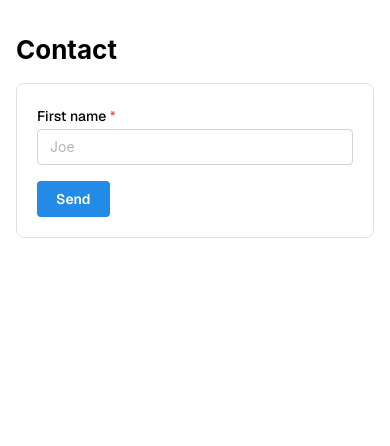
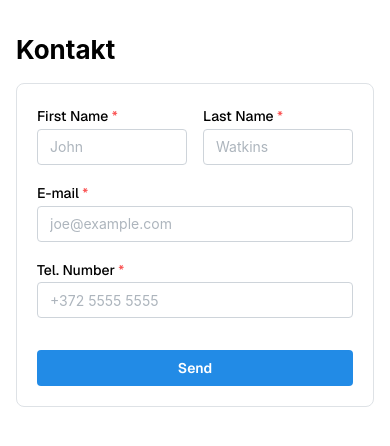
Before and after one commit to RenatMagsumov/rp2025, a Next.js app in the folder 2025-10-02/nextjs-with-supabase/: page /kontakt in a window 390 px wide. Shown: the top 446 px of the page. Built offline with nearby package versions, Linux system fonts and the light colour scheme.

Commit message:
feat(contact): add last_name, email and phone fields with validation

```diff
--- a/2025-10-02/nextjs-with-supabase/app/kontakt/page.tsx
+++ b/2025-10-02/nextjs-with-supabase/app/kontakt/page.tsx
@@ -1,18 +1,37 @@
 "use client";
 
 import { useForm } from "@mantine/form";
-import { Container, Title, Paper, TextInput, Button } from "@mantine/core";
+import {
+    Container,
+    Title,
+    Paper,
+    TextInput,
+    Button,
+    Group,
+    Stack,
+} from "@mantine/core";
 import { z } from "zod";
 
 const schema = z.object({
-    first_name: z.string().min(2, "First name"),
+    first_name: z.string().min(2, "First Name"),
+    last_name: z.string().min(2, "Last Name"),
+    email: z.string().email("E-mail"),
+    phone: z
+        .string()
+        .min(5, "Tel. Number")
+        .regex(/^[0-9+()\-.\s]+$/, "Tel. Number"),
 });
 
 type FormValues = z.infer<typeof schema>;
 
 export default function KontaktPage() {
     const form = useForm<FormValues>({
-        initialValues: { first_name: "" },
+        initialValues: {
+            first_name: "",
+            last_name: "",
+            email: "",
+            phone: "",
+        },
         validateInputOnBlur: true,
         validate: (values) => {
             const parsed = schema.safeParse(values);
@@ -29,22 +48,45 @@ export default function KontaktPage() {
     return (
         <Container size="sm" py="xl">
             <Title order={2} mb="md">
-                Contact
+                Kontakt
             </Title>
-
             <Paper p="lg" radius="md" withBorder>
                 <form onSubmit={form.onSubmit(handleSubmit)}>
+                    <Stack gap="md">
+                        <Group grow>
                             <TextInput
-                        label="First name"
-                        placeholder="Joe"
+                                label="First Name"
+                                placeholder="John"
+                                required
                                 {...form.getInputProps("first_name")}
+                            />
+                            <TextInput
+                                label="Last Name"
+                                placeholder="Watkins"
                                 required
+                                {...form.getInputProps("last_name")}
+                            />
+                        </Group>
+
+                        <TextInput
+                            label="E-mail"
+                            type="E-mail"
+                            placeholder="joe@example.com"
+                            required
+                            {...form.getInputProps("email")}
+                        />
+
+                        <TextInput
+                            label="Tel. Number"
+                            placeholder="+372 5555 5555"
+                            required
+                            {...form.getInputProps("phone")}
                         />
 
                         <Button mt="md" type="submit">
                             Send
                         </Button>
-
+                    </Stack>
                 </form>
             </Paper>
         </Container>
```
Lines whose indentation alone changed are shown as unchanged.
